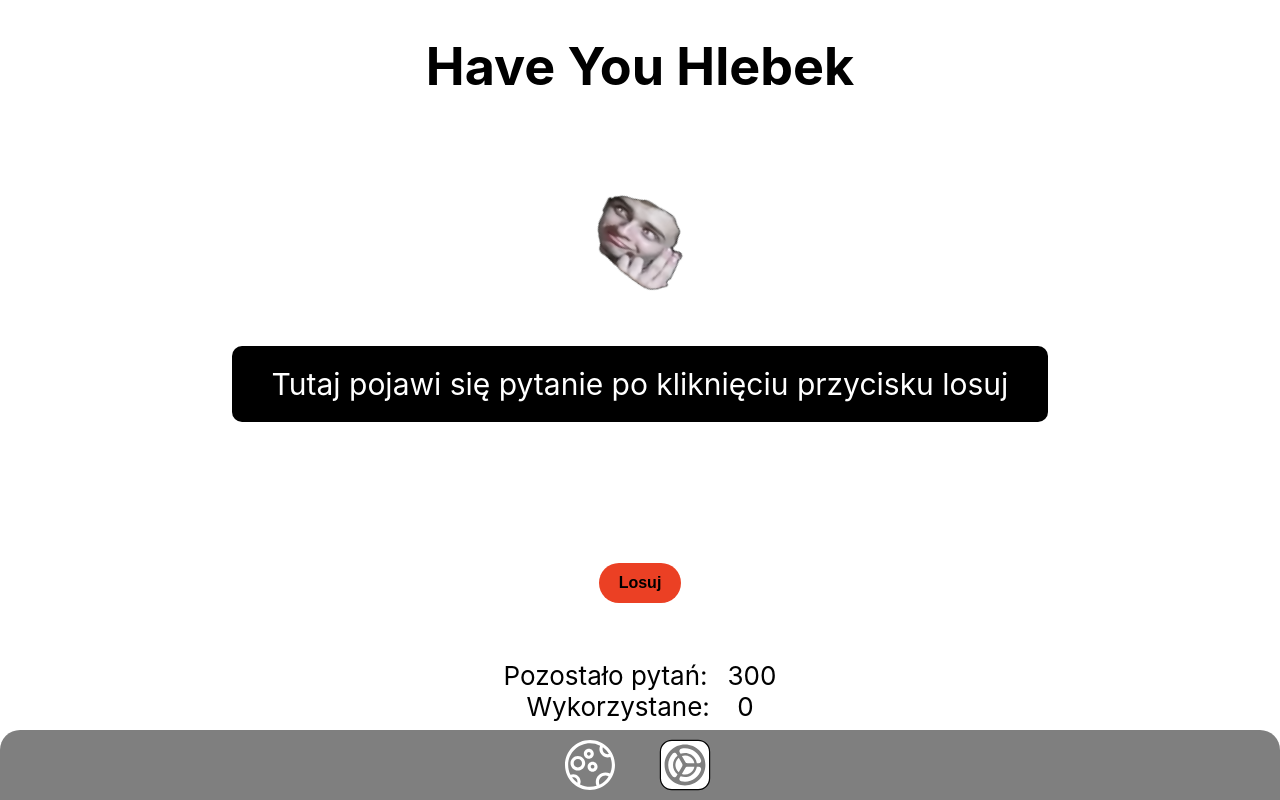
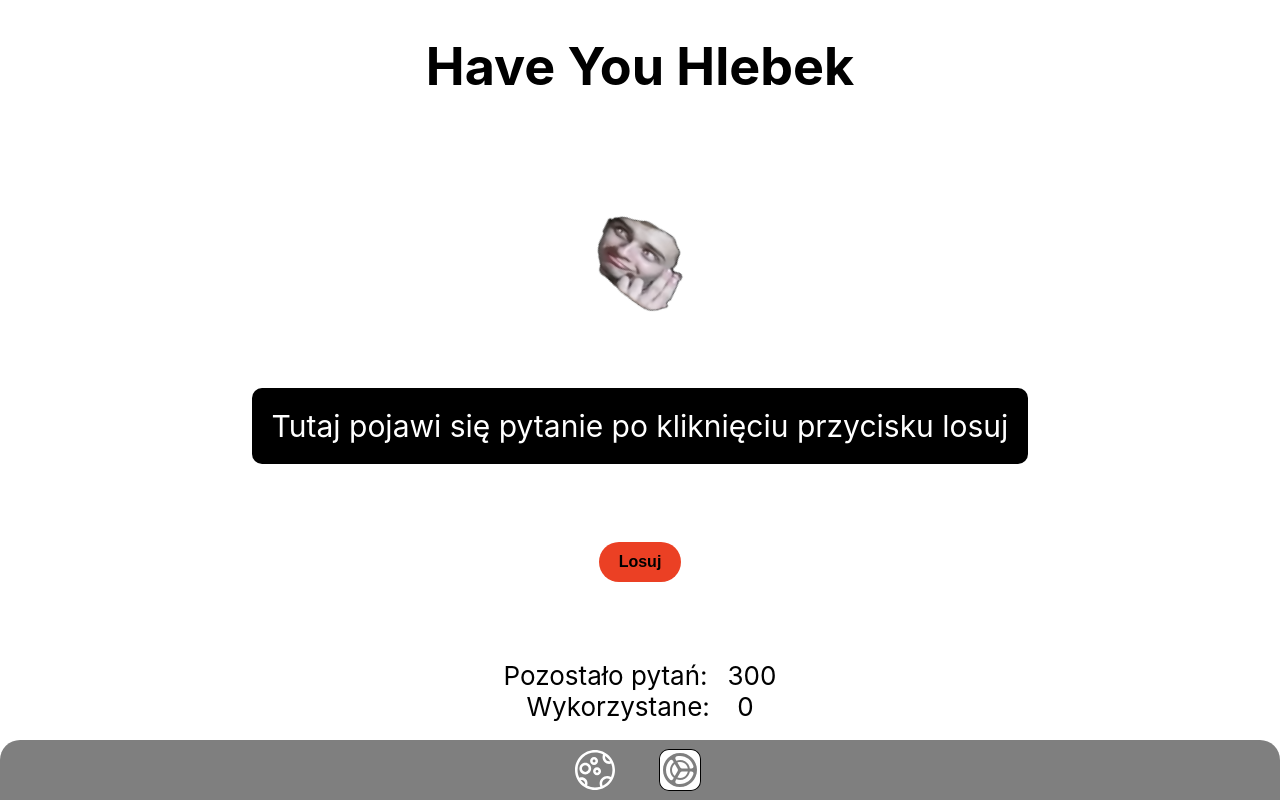
Before and after one commit to cichowlasp/haveYouHlebek, a React (Create React App) app: page / in a window 1280 px wide. Built offline with nearby package versions, Linux system fonts and the light colour scheme.

Commit message:
now app is even more responsive

```diff
--- a/src/components/App.css
+++ b/src/components/App.css
@@ -31,7 +31,7 @@ html {
 
 p {
 	background-color: var(--color-background-accent);
-	padding: 1rem 2rem;
+	padding: 1rem 1rem;
 	margin: 0 1rem;
 	border-radius: 10px;
 	font-size: 1.5rem;
@@ -40,9 +40,12 @@ p {
 	color:white;
 }
 .container {
-	min-height: 20vh;
+
+	max-height: 30vh;
 	height: max-content;
 	max-width: 90vw;
+	overflow-y: auto;
+
 }
 .App-logo {
 	height: 5rem;
@@ -175,7 +178,7 @@ textarea:focus {
 .navbar {
 	background-color: rgba(0, 0, 0, 0.5);
 	position: fixed;
-	height: 3.5rem;
+	height: 3rem;
 	width: 100%;
 	display: flex;
 	justify-content: center;
```
Also changed, not shown: src/assets/darkmode.svg, src/assets/settings.svg.
